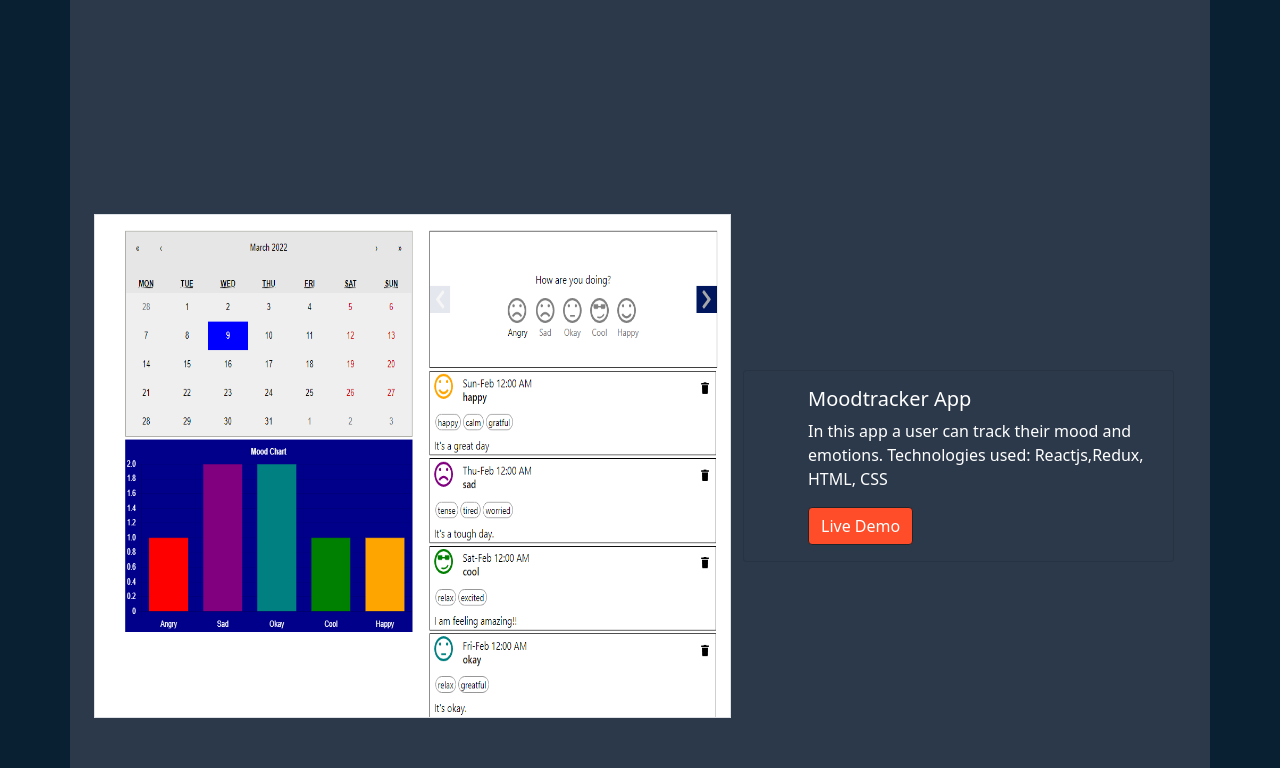
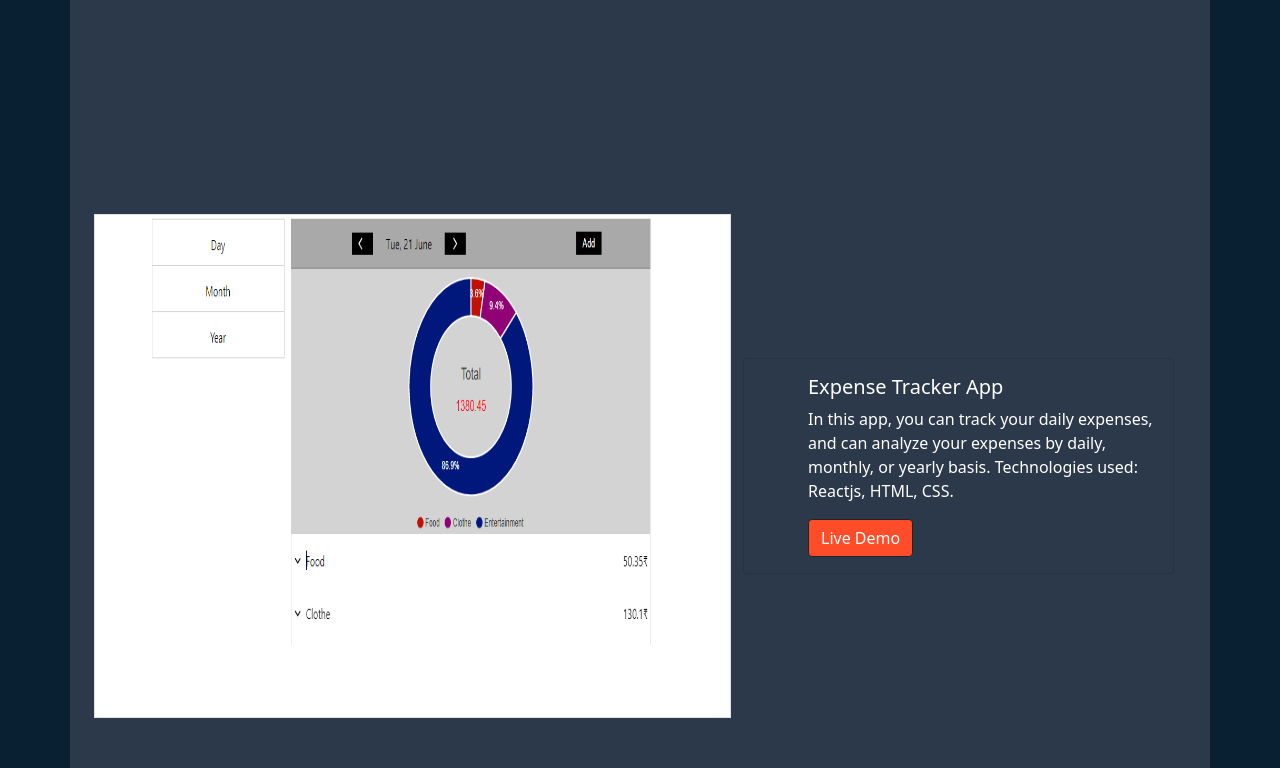
Before and after one commit to ajay020/portfolio, a React (Create React App) app: page / in a window 1280 px wide. Shown: the part 1952-2720 px from the top of the page. Built offline with nearby package versions, Linux system fonts and the light colour scheme.

Commit message:
Expense tracker project added

```diff
--- a/src/data.js
+++ b/src/data.js
@@ -4,6 +4,8 @@ import todo from "./images/todo.png";
 import blog from "./images/blog.png";
 import moodtracker from "./images/moodtracker.png";
 import ecommarce from "./images/ecommarce.png";
+import expenseTracker from "./images/expense_tracker2.png";
+
 
 export const porjects = [
     {
@@ -16,6 +18,16 @@ export const porjects = [
                     Technologies used: Reactjs, Redux, HTML, CSS, Bootstrap, Express, Mongodb
                     `
     },
+    {
+        title: "Expense Tracker App",
+        image: expenseTracker,
+        webLink: "https://62c3fd5335671334f23fedf9--expense-tracker-ajay020.netlify.app/",
+        description:`
+                      In this app, you can track your daily expenses, and can analyze your expenses by
+                      daily, monthly, or yearly basis.
+                      Technologies used: Reactjs, HTML, CSS.
+                      `
+      },
     {
       title: "Moodtracker App",
       image: moodtracker,
```
Also changed, not shown: src/images/expense_tracker2.png (added).
